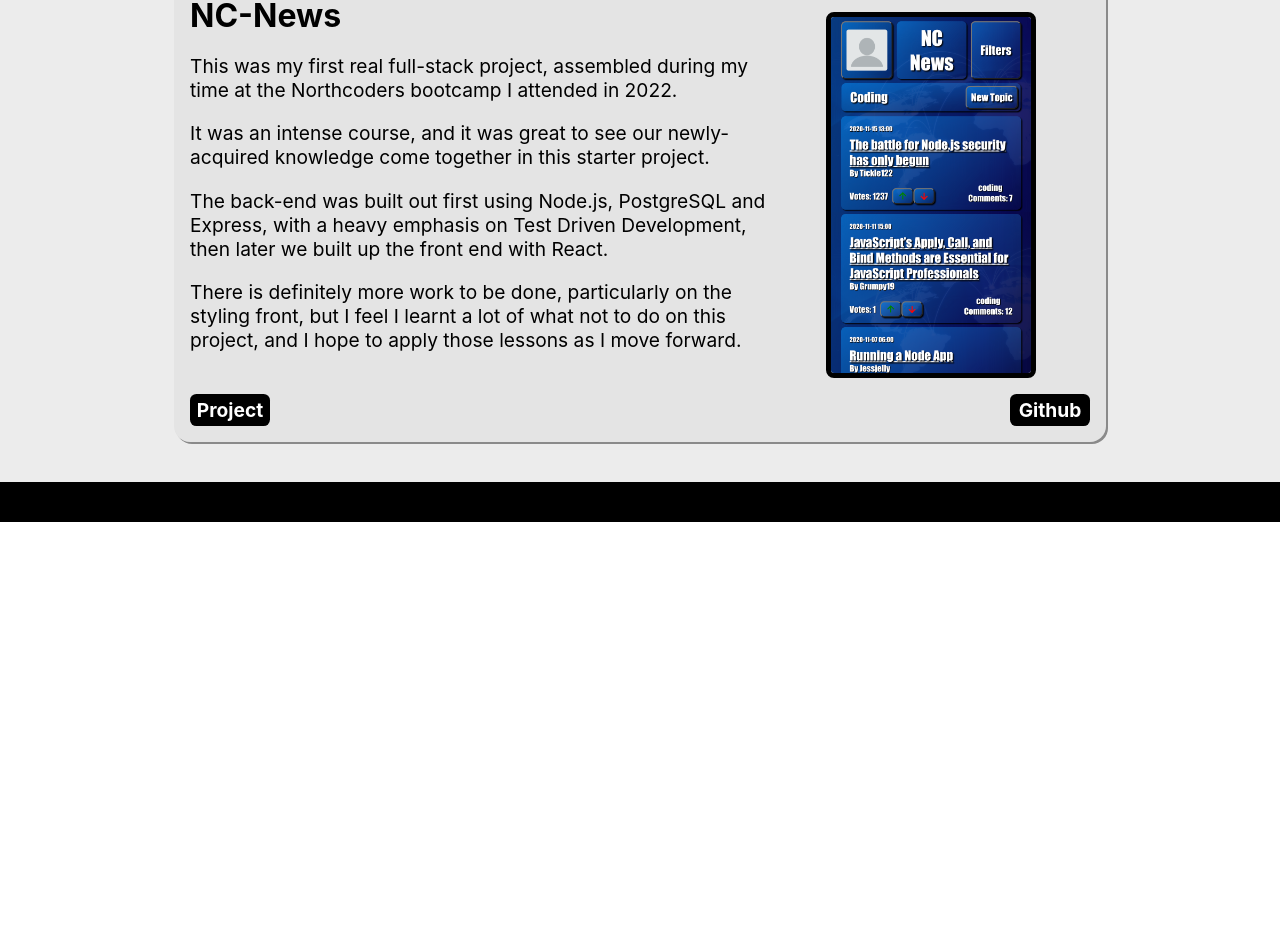
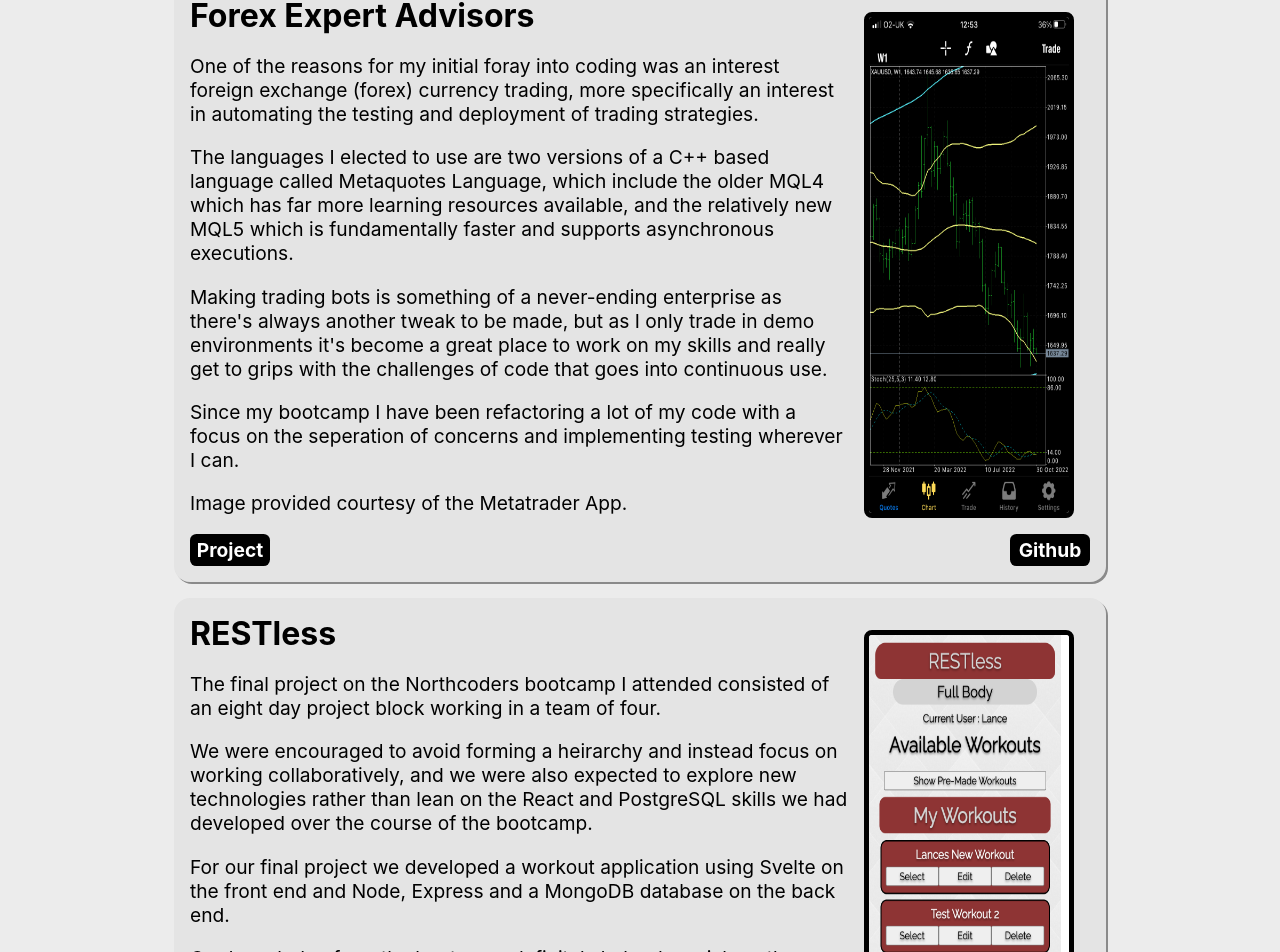
Before and after one commit to Chris-Rule/Portfolio, a React (Create React App) app: page /works in a window 1280 px wide. Shown: the part 611-1563 px from the top of the page. Before the commit the page ends 1133 px from the top, so only its background shows below. Built offline with nearby package versions, Linux system fonts and the light colour scheme.

Commit message:
projects updated with Metatrader and RESTless

```diff
--- a/src/projects.js
+++ b/src/projects.js
@@ -1,7 +1,7 @@
 const projects = {
   projects: [
     {
-      projectID: 2,
+      projectID: 3,
       name: "Portfolio",
       description: [
         "At the risk of being a little bit recursive, I did feel I had to include this in my list of projects.",
@@ -12,6 +12,33 @@ const projects = {
       imgURL: "../Images/Christopher-Rule.png",
       projectURL: "https://www.christopher-rule.com/",
       githubURL: "https://github.com/Chris-Rule/portfolio",
+    },
+    {
+      projectID: 2,
+      name: "Forex Expert Advisors",
+      description: [
+        "One of the reasons for my initial foray into coding was an interest foreign exchange (forex) currency trading, more specifically an interest in automating the testing and deployment of trading strategies.",
+        "The languages I elected to use are two versions of a C++ based language called Metaquotes Language, which include the older MQL4 which has far more learning resources available, and the relatively new MQL5 which is fundamentally faster and supports asynchronous executions.",
+        "Making trading bots is something of a never-ending enterprise as there's always another tweak to be made, but as I only trade in demo environments it's become a great place to work on my skills and really get to grips with the challenges of code that goes into continuous use.",
+        "Since my bootcamp I have been refactoring a lot of my code with a focus on the seperation of concerns and implementing testing wherever I can.",
+        "Image provided courtesy of the Metatrader App.",
+      ],
+      imgURL: "../Images/Metatrader.png",
+      projectURL: "https://github.com/Chris-Rule/Public-EAs",
+      githubURL: "https://github.com/Chris-Rule/Public-EAs",
+    },
+    {
+      projectID: 1,
+      name: "RESTless",
+      description: [
+        "The final project on the Northcoders bootcamp I attended consisted of an eight day project block working in a team of four.",
+        "We were encouraged to avoid forming a heirarchy and instead focus on working collaboratively, and we were also expected to explore new technologies rather than lean on the React and PostgreSQL skills we had developed over the course of the bootcamp.",
+        "For our final project we developed a workout application using Svelte on the front end and Node, Express and a MongoDB database on the back end.",
+        "Our knowledge from the bootcamp definitely helped us pick up these new technologies smoothly, and whilst the project itself definitely challenged our communications skills I felt we worked really well together as a team, and I'm particularly proud that the minimum viable product we set out at the start of the project is almost exactly what we ended up producing.",
+      ],
+      imgURL: "../Images/Restless.png",
+      projectURL: "https://restless.vercel.app/",
+      githubURL: "https://github.com/SFagelman/RESTless-fe",
     },
     {
       projectID: 0,
```
Also changed, not shown: public/Images/Metatrader.png (added), public/Images/RESTless.png (added).
